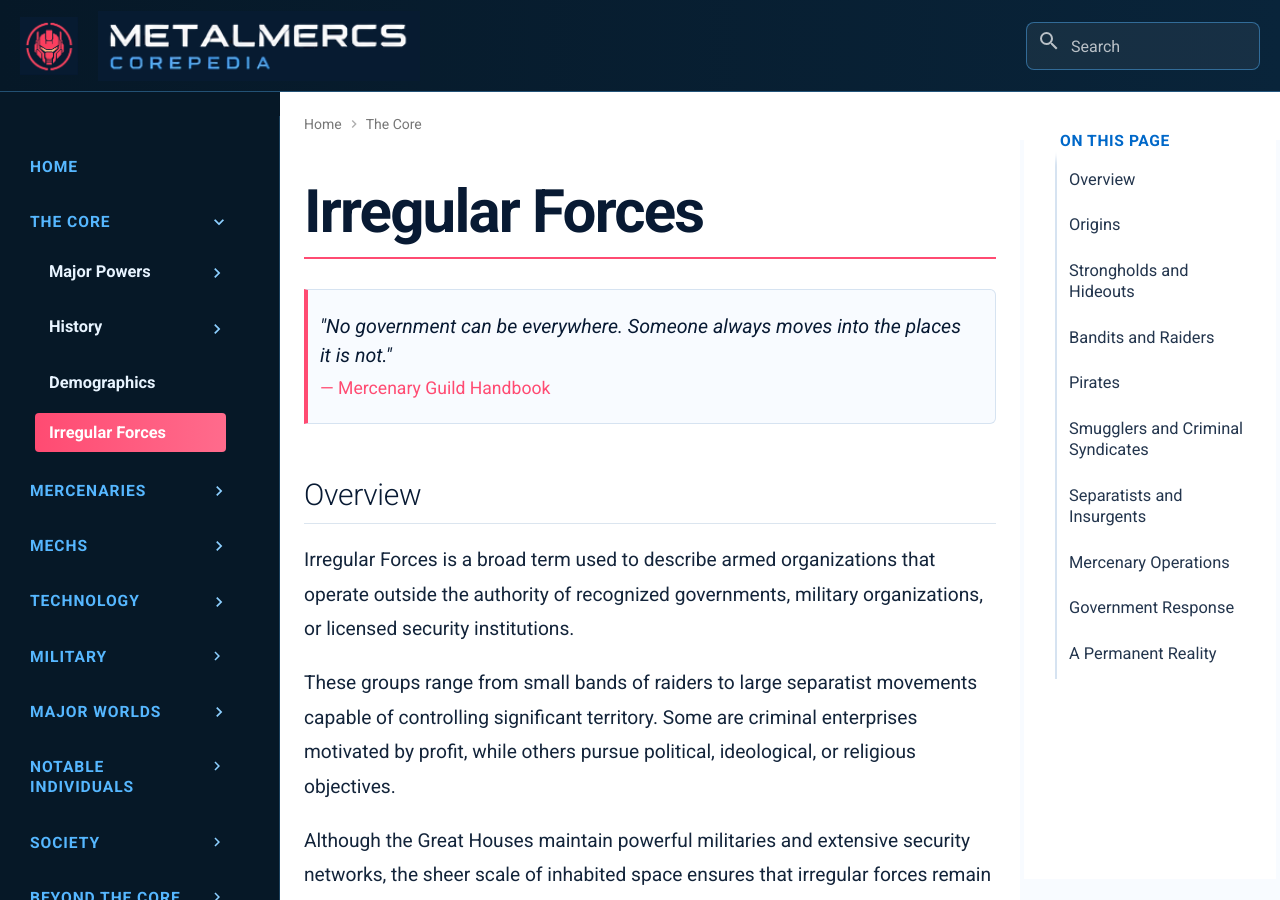
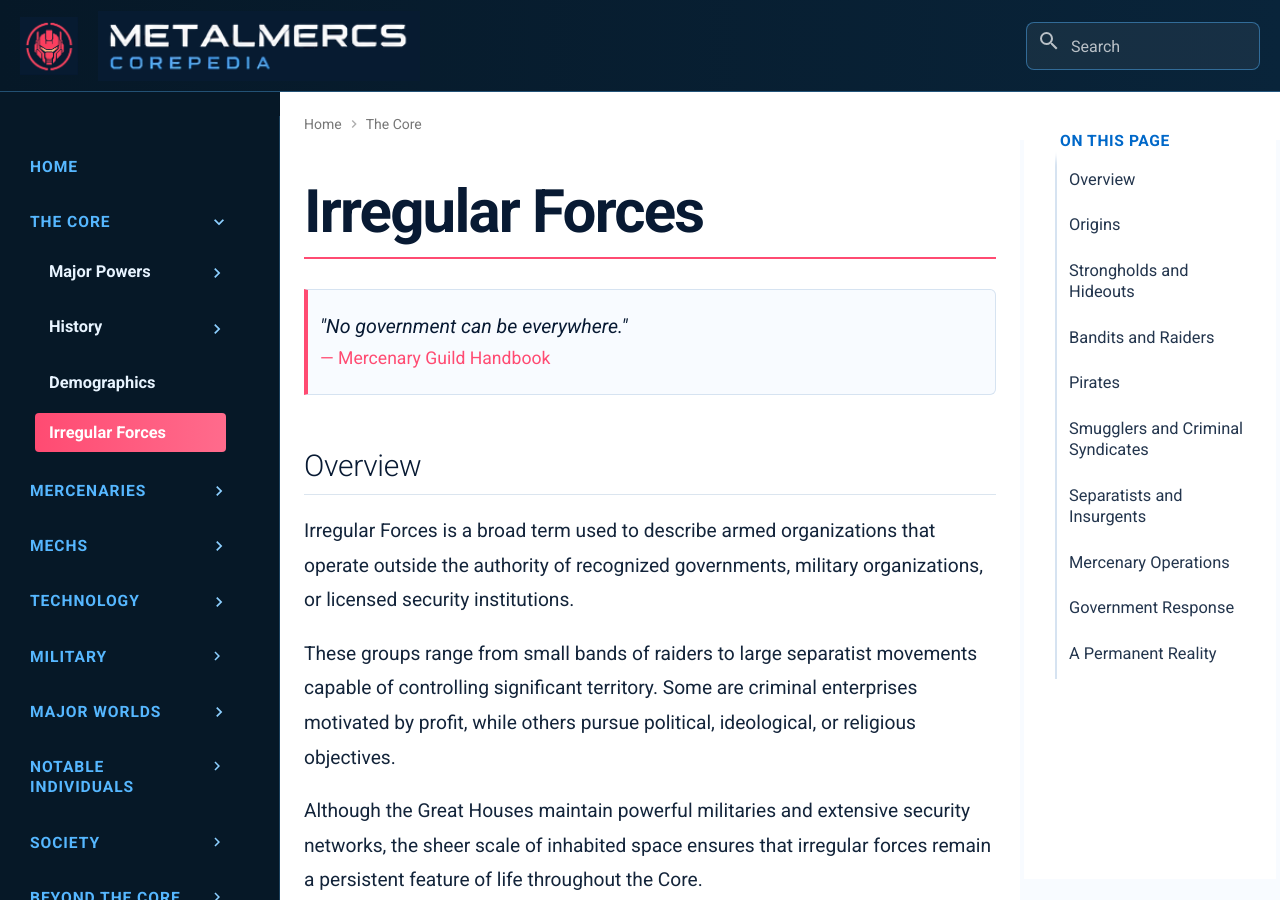
Before and after one commit to retroactiongames/metalmercs-wiki, an MkDocs documentation site: the page built from docs/core/irregular-forces.md, in a window 1280 px wide and 900 px high. Built offline with MkDocs 1.6.1 and Material for MkDocs 9.7.7, drawn with Linux system fonts in a browser that asks for light colours.

Commit message:
Update irregular-forces.md

```diff
--- a/docs/core/irregular-forces.md
+++ b/docs/core/irregular-forces.md
@@ -1,6 +1,6 @@
 # Irregular Forces
 
-> *"No government can be everywhere. Someone always moves into the places it is not."*
+> *"No government can be everywhere."*
 >
 > — Mercenary Guild Handbook
 
```
